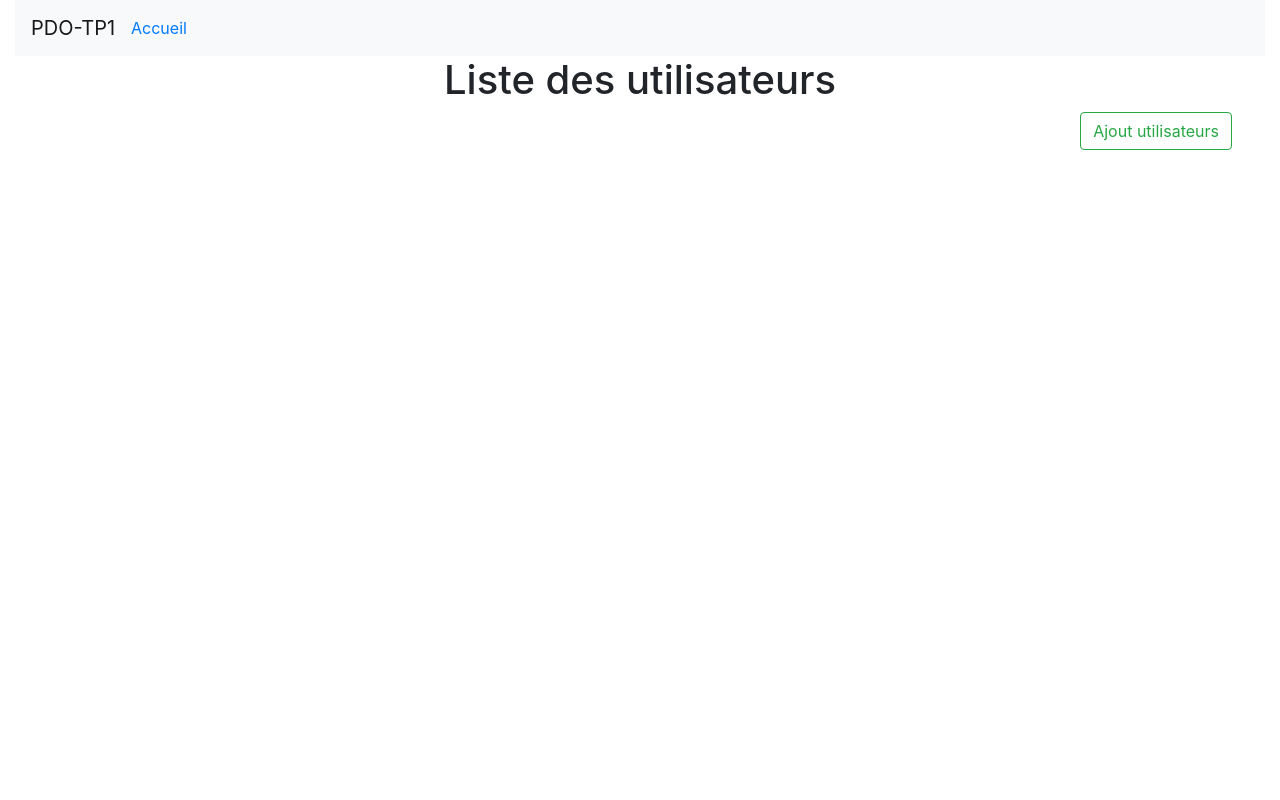
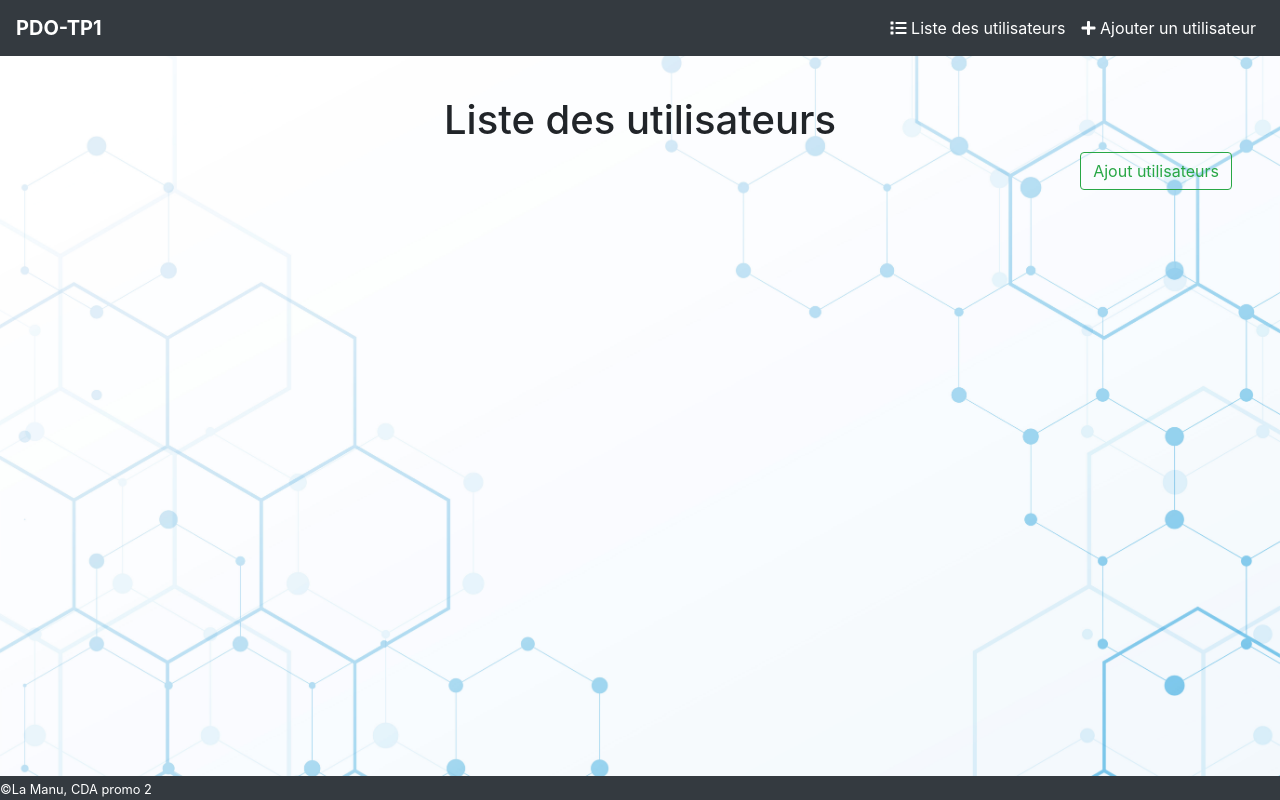
Before and after one commit to SebastienHinard/CDA-PDO-TP1, a CodeIgniter app: page /database/ in a window 1280 px wide. Run offline with CodeIgniter, Linux system fonts and the light colour scheme; data that the repository does not hold is empty; some libraries are stand-ins or nearby versions.

Commit message:
navbar footer et style

```diff
--- a/application/config/database.php
+++ b/application/config/database.php
@@ -76,8 +76,8 @@ $query_builder = TRUE;
 $db['default'] = array(
 	'dsn'	=> 'mysql',
 	'hostname' => 'localhost',
-	'username' => 'mickael',
-	'password' => 'mickael',
+	'username' => 'sebastien',
+	'password' => 'Camille80',
 	'database' => 'CDA_PDO_TP1',
 	'dbdriver' => 'mysqli',
 	'dbprefix' => '',
--- a/application/controllers/User.php
+++ b/application/controllers/User.php
@@ -55,7 +55,6 @@ class User extends CI_Controller {
                 redirect(base_url());
             }
         }
-        var_dump($_POST);
         $data['user'] = $this->Users->getUserById($id);
 
         if (empty($data['user'])) {
--- a/application/models/Users.php
+++ b/application/models/Users.php
@@ -7,6 +7,7 @@ class Users extends CI_Model {
     }
 
     public function getUsers() {
+        $this->db->select(['Users.*','Services.name']);
         $this->db->join('Services', 'Users.id_Services = Services.id');
         $query = $this->db->get('Users');
         return $query->result();
--- a/application/views/common/footer.php
+++ b/application/views/common/footer.php
@@ -1,6 +1,6 @@
 </main>
-<footer>
-
+<footer class="bg-dark text-white fixed-bottom">
+    <small>&copy;La Manu, CDA promo 2</small>
 </footer>
 </div>
 <script src="https://code.jquery.com/jquery-3.2.1.slim.min.js" integrity="sha384-KJ3o2DKtIkvYIK3UENzmM7KCkRr/rE9/Qpg6aAZGJwFDMVNA/GpGFF93hXpG5KkN" crossorigin="anonymous"></script>
--- a/application/views/common/header.php
+++ b/application/views/common/header.php
@@ -7,25 +7,24 @@
         <title><?= $title ?></title>
         <link rel="stylesheet" href="https://maxcdn.bootstrapcdn.com/bootstrap/4.0.0/css/bootstrap.min.css" integrity="sha384-Gn5384xqQ1aoWXA+058RXPxPg6fy4IWvTNh0E263XmFcJlSAwiGgFAW/dAiS6JXm" crossorigin="anonymous">
         <link rel="stylesheet" href="https://use.fontawesome.com/releases/v5.8.1/css/all.css" integrity="sha384-50oBUHEmvpQ+1lW4y57PTFmhCaXp0ML5d60M1M7uH2+nqUivzIebhndOJK28anvf" crossorigin="anonymous">
+        <link rel="stylesheet" href="<?= base_url()?>assets/css/style.css">
     </head>
     <body>
         <div class="container-fluid">
-            <header>
-
-                <nav class="navbar navbar-expand-lg navbar-light bg-light">
-                    <a class="navbar-brand" href="">PDO-TP1</a>
+            <header class="fixed-top">
+                <nav class="navbar navbar-expand-lg navbar-dark bg-dark">
+                    <a class="navbar-brand" href="<?=site_url()?>"><b>PDO-TP1</b></a>
                     <button class="navbar-toggler" type="button" data-toggle="collapse" data-target="#navbarSupportedContent" aria-controls="navbarSupportedContent" aria-expanded="false" aria-label="Toggle navigation">
                         <span class="navbar-toggler-icon"></span>
                     </button>
 
                     <div class="collapse navbar-collapse" id="navbarSupportedContent">
-                        <ul class="navbar-nav mr-auto">
-                            <li class="nav-item">
-                                <a href="">Accueil</a>
-                            </li>
+                        <ul class="navbar-nav ml-auto">
+                            <li class="nav-item"><a href="<?=site_url()?>" class="text-white nav-link"><i class="fas fa-list"></i> Liste des utilisateurs</a></li>
+                            <li class="nav-item"><a href="<?=site_url('create')?>" class="text-white nav-link"><i class="fas fa-plus"></i> Ajouter un utilisateur</a></li>
                         </ul>
                     </div>
                 </nav>
             </header>
-            <main>
+            <main class="pt-5 mt-5">
                 <h1 class="text-center"><?= $title ?></h1>
--- a/application/views/user/index.php
+++ b/application/views/user/index.php
@@ -1,6 +1,6 @@
 <?php if ($users) { ?>
-    <table class="table">
-        <thead class="thead-dark">
+    <table class="table table-hover border bg-white">
+        <thead class="thead-light">
             <tr>
                 <th>ID</th>
                 <th>Nom</th>
--- /dev/null
+++ b/assets/css/style.css
@@ -0,0 +1,6 @@
+body{
+    background-image: url("../img/background.jpg");
+    background-attachment: fixed;
+    background-size: cover;
+    background-repeat: no-repeat;
+}
```
Also changed, not shown: assets/img/background.jpg (added).
